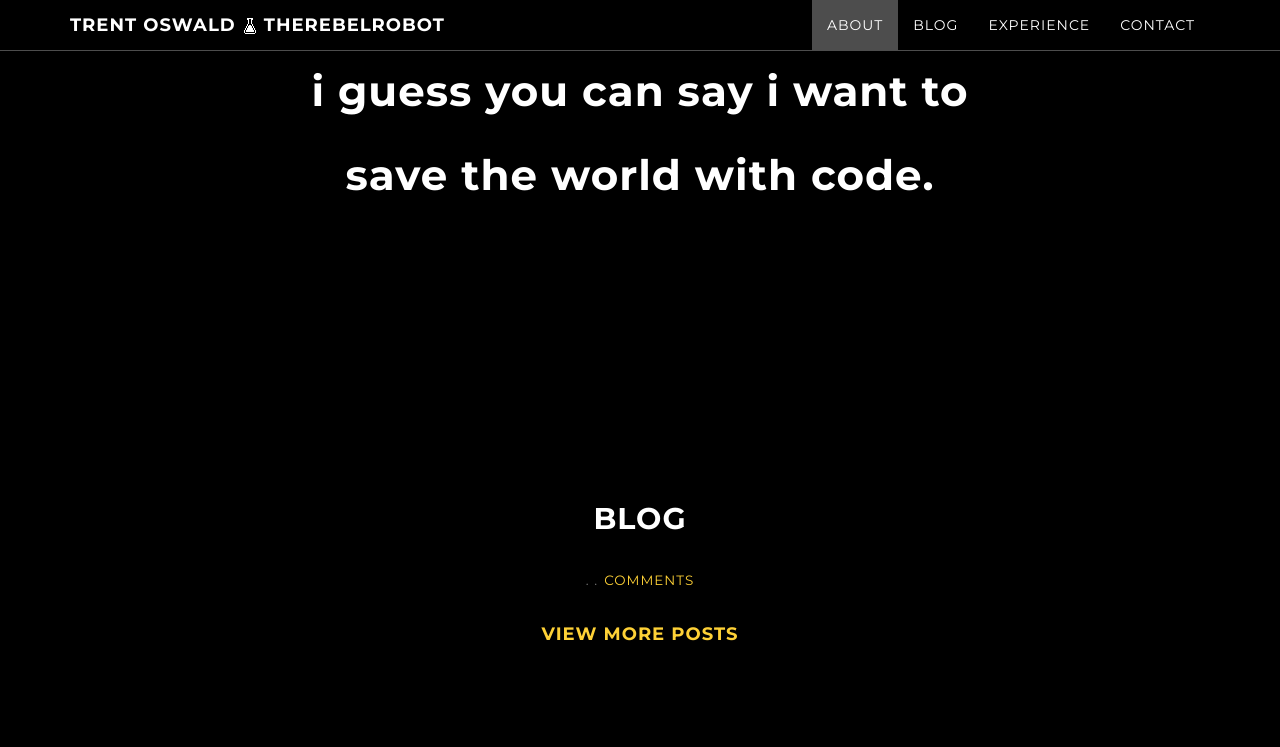
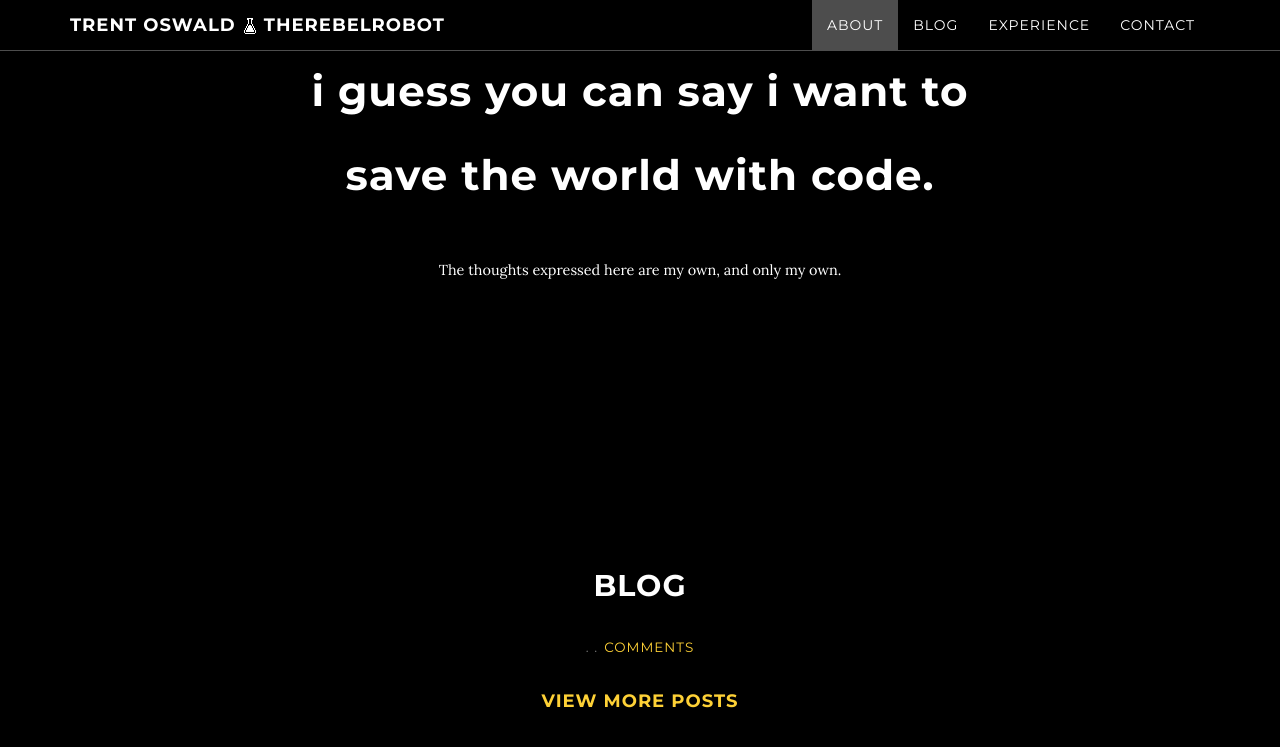
Before and after one commit to therebelrobot/old-website, a Jekyll site: the page built from index.html, in a window 1280 px wide and 900 px high, scrolled down 1460 px. Shown: the top 747 px of the window. Built offline with Jekyll 4.4.1, drawn with Linux system fonts in a browser that asks for light colours; nearby versions of some CDN libraries; comment, search, counter and statistics services are not loaded.

Commit message:
Update about.html

```diff
--- a/about.html
+++ b/about.html
@@ -15,3 +15,5 @@ world get their bearings, while trying to push for an increased awareness of the
 <h5 class="callout">
 I guess you can say I want to save the world with code.
 </h5>
+
+<small><small>The thoughts expressed here are my own, and only my own.</small></small>
```
